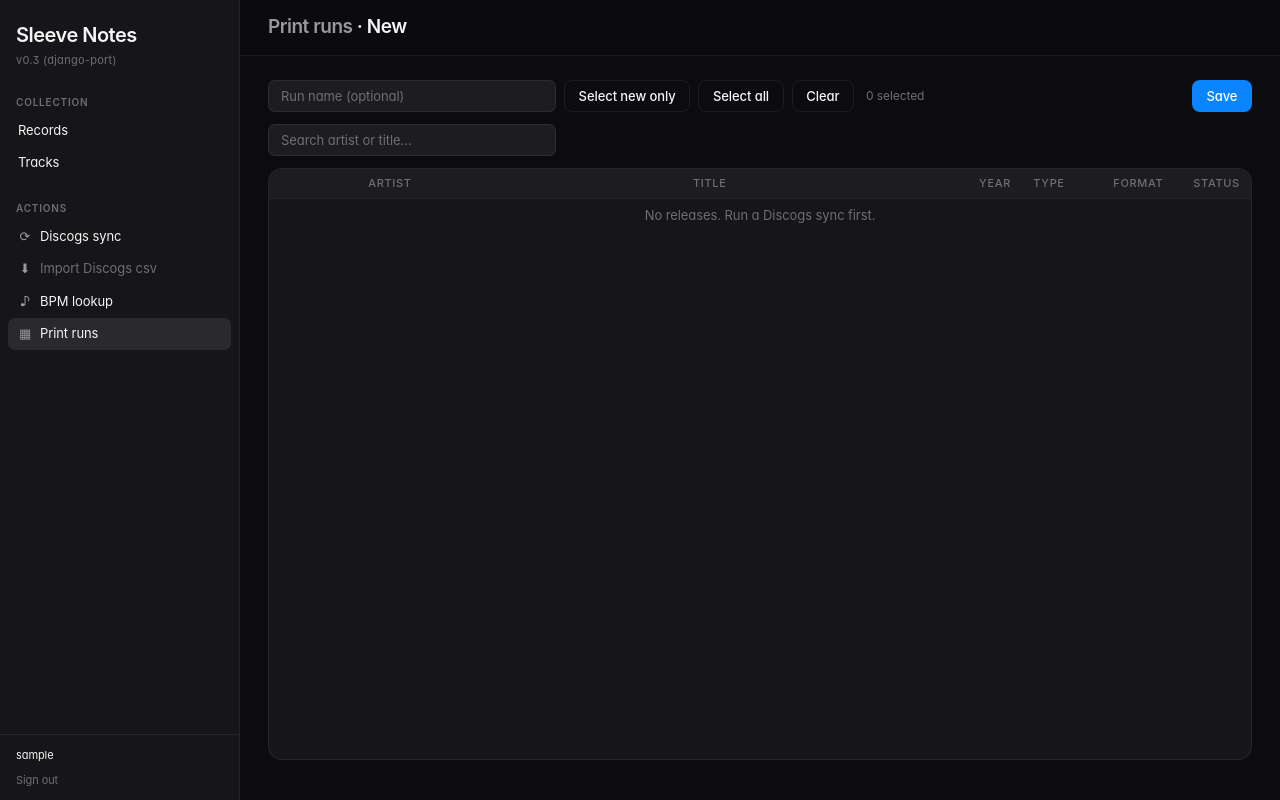
After one commit to GijsHendrickx/sleeve-notes, a Django app: page /print-runs/new in a window 1280 px wide. The commit adds this page. Run offline with Django 5.2, Linux system fonts and the light colour scheme; the visitor is signed in with stand-in values (Sample User, id 1); data that the repository does not hold is empty; some libraries are stand-ins or nearby versions.

Commit message:
Fase 5.9: print runs editor — browser-native release picker
/print-runs/new shows every release in the user's collection as a
checkbox table, pre-checked on the ones not yet in any print run
(matches the legacy --new-only flag). Three quick-action buttons
toggle subsets: "Select new only" / "Select all" / "Clear".

Client-side search filters rows live (data-search attribute + JS).
POST creates a PrintRun with the selected discogs_release_ids and a
trimmed name, then redirects to the detail page so the user can hit
Download immediately. Empty selection re-renders the form with an
inline error.

Index page (/print-runs/) gains a "Create print run" primary button
and a per-row "PDF" download shortcut so the listing isn't just a
breadcrumb to detail anymore.

Settings UI (sticker size, no-qr, etc) deferred — defaults via
print_runs.services.render.DEFAULT_SETTINGS for now.

Co-Authored-By: Claude Opus 4.7 (1M context) <noreply@anthropic.com>

```diff
--- a/webapp/print_runs/urls.py
+++ b/webapp/print_runs/urls.py
@@ -7,6 +7,7 @@ app_name = "print_runs"
 
 urlpatterns = [
     path("", views.index, name="index"),
+    path("new", views.editor, name="editor"),
     path("<uuid:run_id>", views.detail, name="detail"),
     path("<uuid:run_id>/pdf", views.pdf_download, name="pdf_download"),
 ]
--- a/webapp/print_runs/views.py
+++ b/webapp/print_runs/views.py
@@ -1,14 +1,21 @@
-"""Print runs app views — index, detail, PDF download."""
+"""Print runs app views — index, detail, editor, PDF download."""
 from __future__ import annotations
 
 import re
 
 from django.contrib.auth.decorators import login_required
 from django.http import HttpResponse
-from django.shortcuts import get_object_or_404, render
+from django.shortcuts import get_object_or_404, redirect, render
+
+from records.models import Release
 
 from print_runs.models import PrintRun
-from print_runs.services.render import releases_by_ids, render_pdf
+from print_runs.services.render import (
+    already_printed_ids,
+    create_print_run,
+    releases_by_ids,
+    render_pdf,
+)
 
 
 _FILENAME_SAFE = re.compile(r"[^A-Za-z0-9._-]+")
@@ -31,6 +38,62 @@ def detail(request, run_id):
         "active": "print_runs",
         "run": run,
     })
+
+
+@login_required
+def editor(request):
+    """Pick releases and create a new PrintRun.
+
+    GET: render a checkbox table over every release in the user's
+    collection. Already-printed releases are tagged so a "Select new
+    only" JS button can match the legacy --new-only flag.
+
+    POST: create a PrintRun with the selected discogs_release_ids and
+    redirect to its detail page so the user can download immediately.
+    """
+    if request.method == "POST":
+        ids = [
+            int(x) for x in request.POST.getlist("release_id")
+            if str(x).isdigit()
+        ]
+        if not ids:
+            return render(request, "print_runs/editor.html", {
+                "active": "print_runs",
+                "error": "Select at least one release.",
+                "name": (request.POST.get("name") or "").strip(),
+                "rows": _editor_rows(request.user, preselected=set()),
+            })
+        name = (request.POST.get("name") or "").strip()
+        run = create_print_run(request.user, ids, settings={}, name=name)
+        return redirect("print_runs:detail", run_id=run.id)
+
+    return render(request, "print_runs/editor.html", {
+        "active": "print_runs",
+        "name": "",
+        "rows": _editor_rows(request.user),
+    })
+
+
+def _editor_rows(request_user, preselected: set[int] | None = None) -> list[dict]:
+    """Build the editor's release rows. ``preselected`` lets the POST
+    handler re-render with the user's last selection on validation error."""
+    printed = already_printed_ids(request_user)
+    qs = (
+        Release.objects.filter(user=request_user, tracks__isnull=False)
+        .distinct()
+        .order_by("artist", "title")
+        .values("discogs_release_id", "artist", "title", "year",
+                "release_type", "format", "thumb_url")
+    )
+    rows = []
+    for r in qs:
+        rid = r["discogs_release_id"]
+        rows.append({
+            **r,
+            "is_new": rid not in printed,
+            "checked": rid in preselected if preselected is not None else rid not in printed,
+        })
+    return rows
 
 
 @login_required
--- /dev/null
+++ b/webapp/templates/print_runs/editor.html
@@ -0,0 +1,123 @@
+{% extends "base.html" %}
+
+{% block title %}New print run — {{ APP_NAME }}{% endblock %}
+{% block breadcrumb %}<a href="{% url 'print_runs:index' %}" class="text-app-dim hover:text-app-ink">Print runs</a> · New{% endblock %}
+
+{% block content %}
+<form method="post" class="flex flex-col h-[calc(100vh-7.5rem)]">
+  {% csrf_token %}
+
+  <div class="flex flex-wrap items-center gap-2 mb-3 text-sm">
+    <input name="name" value="{{ name }}" placeholder="Run name (optional)"
+           class="field h-8 px-3 w-72 text-[13px]" />
+    <button type="button" data-action="select-new" class="btn btn-quiet h-8">Select new only</button>
+    <button type="button" data-action="select-all" class="btn btn-quiet h-8">Select all</button>
+    <button type="button" data-action="clear" class="btn btn-quiet h-8">Clear</button>
+    <span class="text-app-mute text-[12px] ml-1">
+      <span id="run-editor-count">0</span> selected
+    </span>
+    {% if error %}
+      <span class="text-amber-400 text-[12px] ml-2">{{ error }}</span>
+    {% endif %}
+    <button type="submit" class="btn btn-primary h-8 ml-auto">Save</button>
+  </div>
+
+  <input id="run-editor-search" type="search" placeholder="Search artist or title…"
+         class="field h-8 px-3 w-72 text-[13px] mb-3" />
+
+  <div class="flex-1 overflow-auto card">
+    <table class="dense w-full text-[13px]">
+      <thead class="surface-2 text-[11px] uppercase tracking-[0.06em] text-app-mute sticky top-0 z-10">
+        <tr class="border-b hairline">
+          <th class="w-8"></th>
+          <th class="text-left w-14"></th>
+          <th class="text-left">Artist</th>
+          <th class="text-left">Title</th>
+          <th class="text-right w-16">Year</th>
+          <th class="text-left w-20">Type</th>
+          <th class="text-left w-20">Format</th>
+          <th class="text-left w-16">Status</th>
+        </tr>
+      </thead>
+      <tbody id="run-editor-rows">
+        {% for r in rows %}
+        <tr class="border-t hairline align-middle"
+            data-search="{{ r.artist|default:'' }} {{ r.title|default:'' }}">
+          <td class="text-center">
+            <input type="checkbox" name="release_id" value="{{ r.discogs_release_id }}"
+                   data-new="{% if r.is_new %}1{% else %}0{% endif %}"
+                   {% if r.checked %}checked{% endif %} />
+          </td>
+          <td>
+            {% if r.thumb_url %}
+              <img src="{{ r.thumb_url }}" alt="" loading="lazy" referrerpolicy="no-referrer"
+                   class="w-10 h-10 object-cover rounded-md border hairline" />
+            {% else %}
+              <div class="w-10 h-10 rounded-md border hairline surface-2"></div>
+            {% endif %}
+          </td>
+          <td class="text-app-ink">{{ r.artist|default:"—" }}</td>
+          <td class="text-app-dim">{{ r.title|default:"—" }}</td>
+          <td class="text-right text-app-mute font-mono">{{ r.year|default:"" }}</td>
+          <td class="text-app-dim">{{ r.release_type|default:"" }}</td>
+          <td class="text-app-mute font-mono">{{ r.format|default:"" }}</td>
+          <td>
+            {% if r.is_new %}
+              <span class="text-emerald-400 text-[11px]">new</span>
+            {% else %}
+              <span class="text-app-mute text-[11px]">printed</span>
+            {% endif %}
+          </td>
+        </tr>
+        {% empty %}
+        <tr><td colspan="8" class="text-center py-12 text-app-mute">
+          No releases. Run a Discogs sync first.
+        </td></tr>
+        {% endfor %}
+      </tbody>
+    </table>
+  </div>
+</form>
+
+<script>
+(() => {
+  const tbody = document.getElementById('run-editor-rows');
+  if (!tbody) return;
+  const counter = document.getElementById('run-editor-count');
+  const search = document.getElementById('run-editor-search');
+  const boxes = () => tbody.querySelectorAll('input[type=checkbox][name=release_id]');
+
+  const recount = () => {
+    let n = 0;
+    boxes().forEach(b => { if (b.checked) n++; });
+    counter.textContent = n;
+  };
+
+  tbody.addEventListener('change', e => {
+    if (e.target.matches('input[type=checkbox]')) recount();
+  });
+
+  document.querySelectorAll('[data-action]').forEach(btn => {
+    btn.addEventListener('click', () => {
+      const a = btn.dataset.action;
+      boxes().forEach(b => {
+        if (a === 'select-all') b.checked = true;
+        else if (a === 'select-new') b.checked = b.dataset.new === '1';
+        else if (a === 'clear') b.checked = false;
+      });
+      recount();
+    });
+  });
+
+  search.addEventListener('input', () => {
+    const q = search.value.trim().toLowerCase();
+    tbody.querySelectorAll('tr[data-search]').forEach(tr => {
+      const hay = tr.dataset.search.toLowerCase();
+      tr.style.display = (!q || hay.includes(q)) ? '' : 'none';
+    });
+  });
+
+  recount();
+})();
+</script>
+{% endblock %}
```
Also changed, not shown: webapp/templates/print_runs/index.html (+14 -7 lines).
